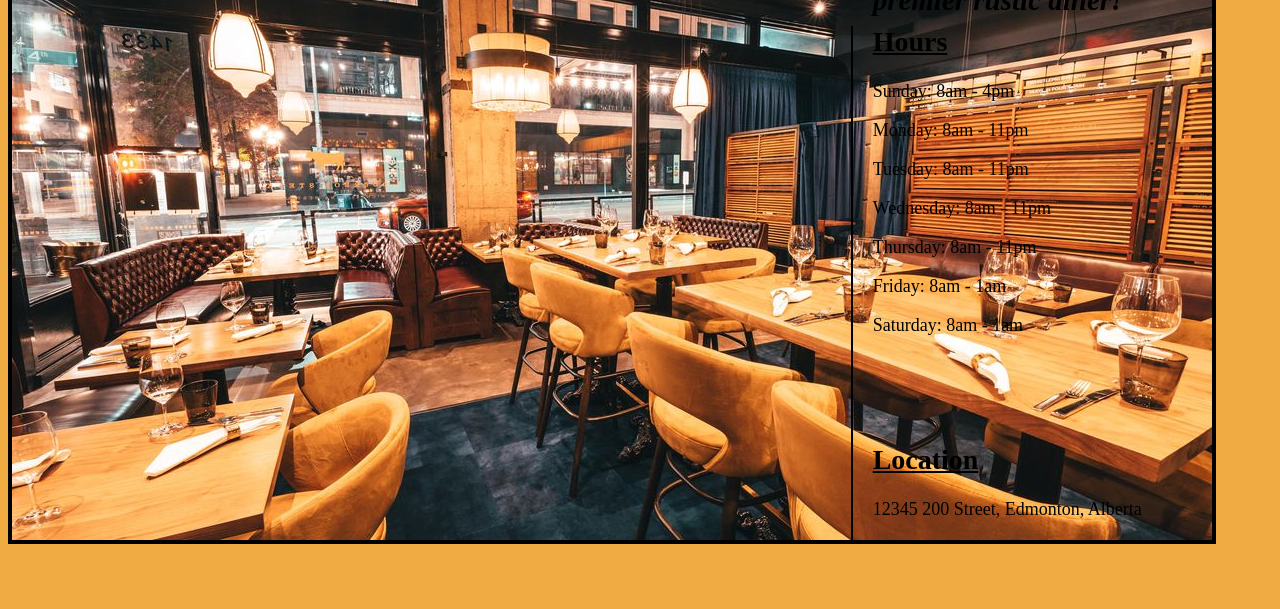
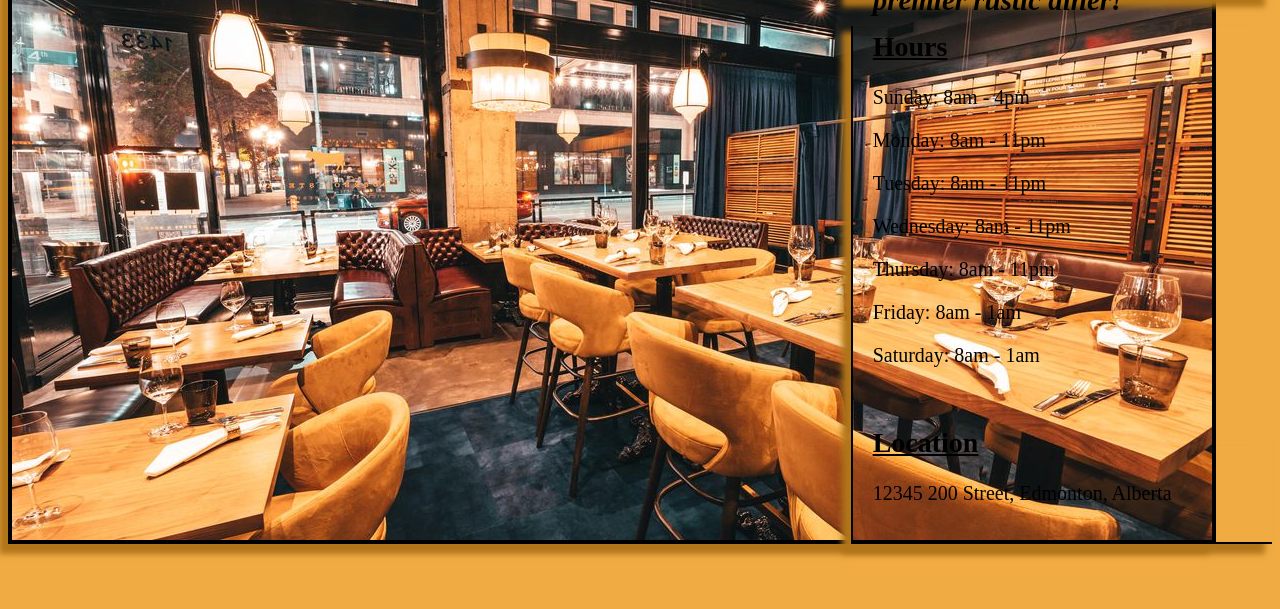
Before and after one commit to tylermoroz/BreakNBrew, a website built with webpack: page dist/index.html in a window 1280 px wide. Shown: the part 207-816 px from the top of the page. Built offline with Linux system fonts and the light colour scheme.

Commit message:
Add box shadow to the image, copy, hours, location and tabs and resize the font on the hours and address.

```diff
--- a/src/style.css
+++ b/src/style.css
@@ -20,11 +20,17 @@ body {
   border-bottom: 2px solid black;
   border-left: 2px solid black;
   border-radius: 2px;
+  box-shadow: -3px 3px 3px 0.5px rgb(177, 117, 26);
   text-align: left;
   height: 30px;
   width: 70px;
   font-size: 20px;
   font-style: italic;
+}
+
+.tab:hover {
+  box-shadow: -3.2px 3.2px 3px 0.5px rgb(148, 97, 21);
+  cursor: pointer;
 }
 
 #home {
@@ -45,6 +51,7 @@ body {
   grid-column: 1 / 3;
   grid-row: 2 / 5;
   border: 4px solid black;
+  box-shadow: -8px 9px 6px 1px rgb(177, 117, 26);
 }
 
 .copy {
@@ -58,6 +65,7 @@ body {
   font-style: italic;
   border-left: 2px solid black;
   border-bottom: 2px solid black;
+  box-shadow: -8px 9px 6px 1px rgb(177, 117, 26);
 }
 
 #hours {
@@ -66,24 +74,27 @@ body {
   margin-top: 0;
   padding-left: 20px;
   border-left: 2px solid black;
+  box-shadow: -15px 0 6px -6px rgb(177, 117, 26);
 }
 
 #hours h2 {
   font-size: 28px;
   text-decoration: underline;
-  margin-top: 0;
+  margin-top: 5px;
 }
 
 #hours p {
-  font-size: 18px;
+  font-size: 20px;
 }
 
 #location {
   grid-column: 3 / 4;
   grid-row: 4 / 5;
-  margin-top: 0;
+  margin-top: -17px;
   padding-left: 20px;
   border-left: 2px solid black;
+  border-bottom: 2px solid black;
+  box-shadow: -8px 9px 6px 1px rgb(177, 117, 26);
 }
 
 #location h2 {
@@ -93,5 +104,5 @@ body {
 }
 
 #location p {
-  font-size: 18px;
+  font-size: 20px;
 }
```
Also changed, not shown: dist/main.js.
